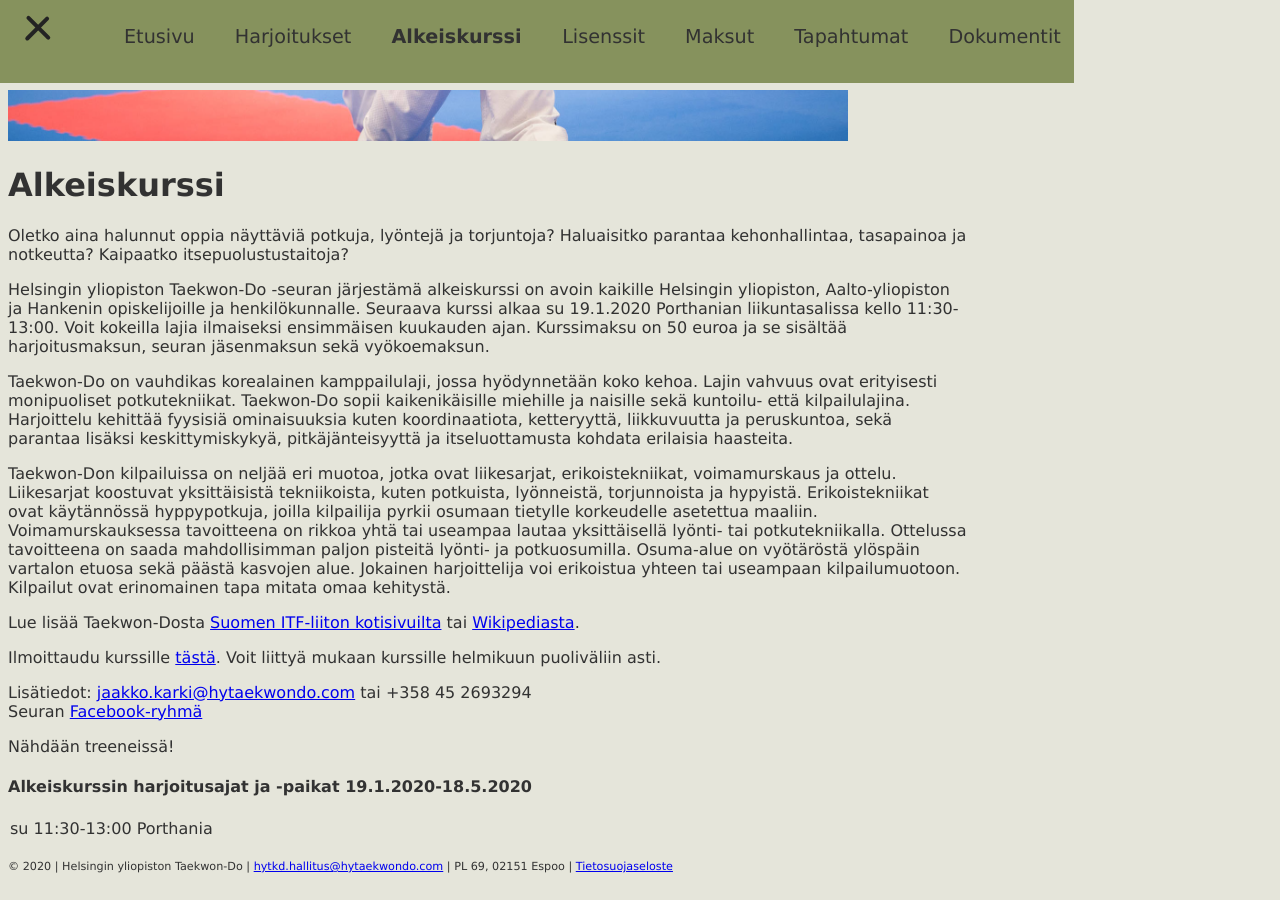
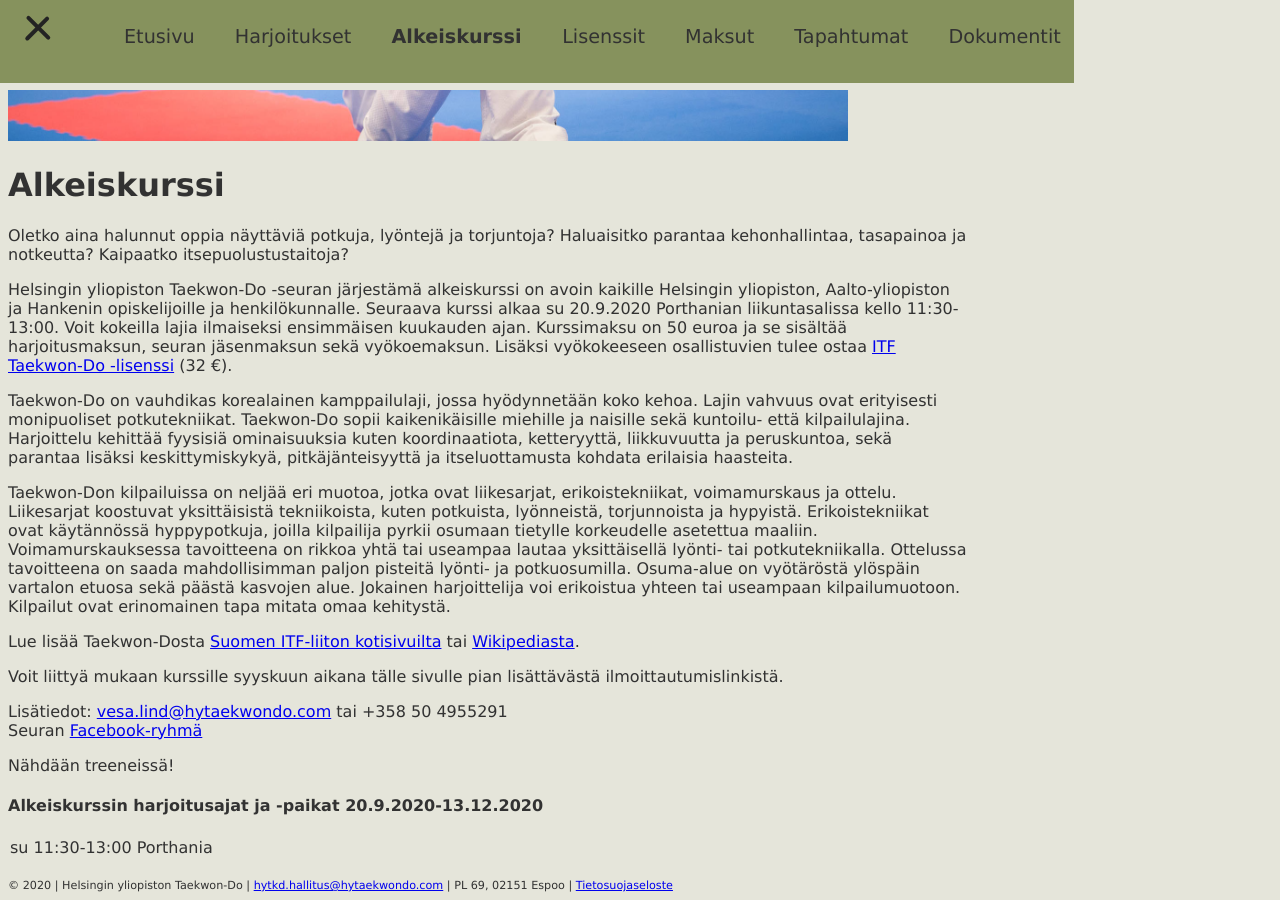
Before and after one commit to hytkd/website, a Jekyll site: the page built from course.html, in a window 1280 px wide and 900 px high, scrolled down 547 px. Built offline with Jekyll 4.4.1, drawn with Linux system fonts in a browser that asks for light colours.

Commit message:
Update beginners' course info etc.

```diff
--- a/_data/acute.yml
+++ b/_data/acute.yml
@@ -1,3 +1,6 @@
+- title: Ilmoittautuminen harjoituksiin
+  content: |
+    <p>Mahdollisten tartuntaketjujen jäljittämiseksi kaikkien paikalle saapuvien tulee ilmoittautua harjoituksiin seuran <a href="https://hytkd.nimenhuuto.com/events">Nimenhuudossa</a>. Rekisteröityminen vaatii salasanan, jonka saat seuran WhatsApp/Facebook-ryhmästä.
 - title: Syksyn harjoitusvuorot
   content: |
     <p>Syksyn harjoitusvuorot ovat samat kuin keväälläkin, katso vuorot <a href="/trainings.html">täältä</a>.
--- a/_data/course.yml
+++ b/_data/course.yml
@@ -1,8 +1,8 @@
-beginning_date: su 19.1.2020
+beginning_date: su 20.9.2020
 first_training_location: Porthanian liikuntasalissa
 first_training_time: 11:30-13:00
 fee: 50
-duration: 19.1.2020-18.5.2020
+duration: 20.9.2020-13.12.2020
 training_times:
   - time: su 11:30-13:00
     location: Porthania
--- a/course.html
+++ b/course.html
@@ -9,8 +9,7 @@ title: HYTKD - Alkeiskurssi
 </p>
 
 <p>
-	Helsingin yliopiston Taekwon-Do -seuran järjestämä alkeiskurssi on avoin kaikille Helsingin yliopiston, Aalto-yliopiston ja Hankenin opiskelijoille ja henkilökunnalle. Seuraava kurssi alkaa {{ site.data.course.beginning_date }} {{ site.data.course.first_training_location }} kello {{ site.data.course.first_training_time }}. Voit kokeilla lajia ilmaiseksi ensimmäisen kuukauden ajan. Kurssimaksu on {{ site.data.course.fee }} euroa ja se sisältää harjoitusmaksun, seuran jäsenmaksun sekä vyökoemaksun.
-	<!-- Seuraava alkeiskurssi alkaa syyskuussa 2019. Tarkempia tietoja kurssin aikataulusta annetaan myöhemmin. -->
+	Helsingin yliopiston Taekwon-Do -seuran järjestämä alkeiskurssi on avoin kaikille Helsingin yliopiston, Aalto-yliopiston ja Hankenin opiskelijoille ja henkilökunnalle. Seuraava kurssi alkaa {{ site.data.course.beginning_date }} {{ site.data.course.first_training_location }} kello {{ site.data.course.first_training_time }}. Voit kokeilla lajia ilmaiseksi ensimmäisen kuukauden ajan. Kurssimaksu on {{ site.data.course.fee }} euroa ja se sisältää harjoitusmaksun, seuran jäsenmaksun sekä vyökoemaksun. Lisäksi vyökokeeseen osallistuvien tulee ostaa <a href="/licenses.html">ITF Taekwon-Do -lisenssi</a> (32 €).
 </p>
 
 <p>
@@ -25,12 +24,13 @@ title: HYTKD - Alkeiskurssi
 	Lue lisää Taekwon-Dosta <a href="https://www.taekwon-do.fi/taekwon-do/taekwon-don-osa-alueet/">Suomen ITF-liiton kotisivuilta</a> tai <a href="https://en.wikipedia.org/wiki/Taekwondo">Wikipediasta</a>.
 </p>
 
+<!-- Ilmoittaudu kurssille <a href="https://forms.gle/MZowFjzKGxfNpY6B7" target="_blank">tästä</a>. -->
 <p>
-	Ilmoittaudu kurssille <a href="https://forms.gle/MZowFjzKGxfNpY6B7" target="_blank">tästä</a>. Voit liittyä mukaan kurssille helmikuun puoliväliin asti.
+	Voit liittyä mukaan kurssille syyskuun aikana tälle sivulle pian lisättävästä ilmoittautumislinkistä.
 </p>
 
 <p>
-	Lisätiedot: <a href="mailto:jaakko.karki@hytaekwondo.com">jaakko.karki@hytaekwondo.com</a> tai +358 45 2693294</br>
+	Lisätiedot: <a href="mailto:jaakko.karki@hytaekwondo.com">vesa.lind@hytaekwondo.com</a> tai +358 50 4955291</br>
 	<!-- <a href="https://www.facebook.com/events/529876280828669/">Facebook-tapahtuma</a></br> -->
 	Seuran <a href="https://www.facebook.com/groups/192610733921/">Facebook-ryhmä</a>
 </p>
--- a/trainings.html
+++ b/trainings.html
@@ -26,6 +26,7 @@ title: HYTKD - Harjoitukset
 	<li>Kaikki harjoitusvälineet desinfioidaan käytön jälkeen. Seura tarjoaa puhdistusvälineet (kaapissa), vetäjä huolehtii, että näin tapahtuu</li>
 	<li>Kädet pestään hyvin aina ennen ja jälkeen treenien</li>
 	<li>Sairaana - edes pienessä flunssassa - ei tulla treeneihin</li>
+    <li>Harjoituksiin tulee ilmoittautua seuran <a href="https://hytkd.nimenhuuto.com/events">Nimenhuudossa</a>.
 </ul>
 Ohjeita tarkennetaan päivittyvien viranomaisohjeiden ja -suositusten mukaisesti.
 </p>
```
Also changed, not shown: other parts of trainings.html (+1 -1 lines).
